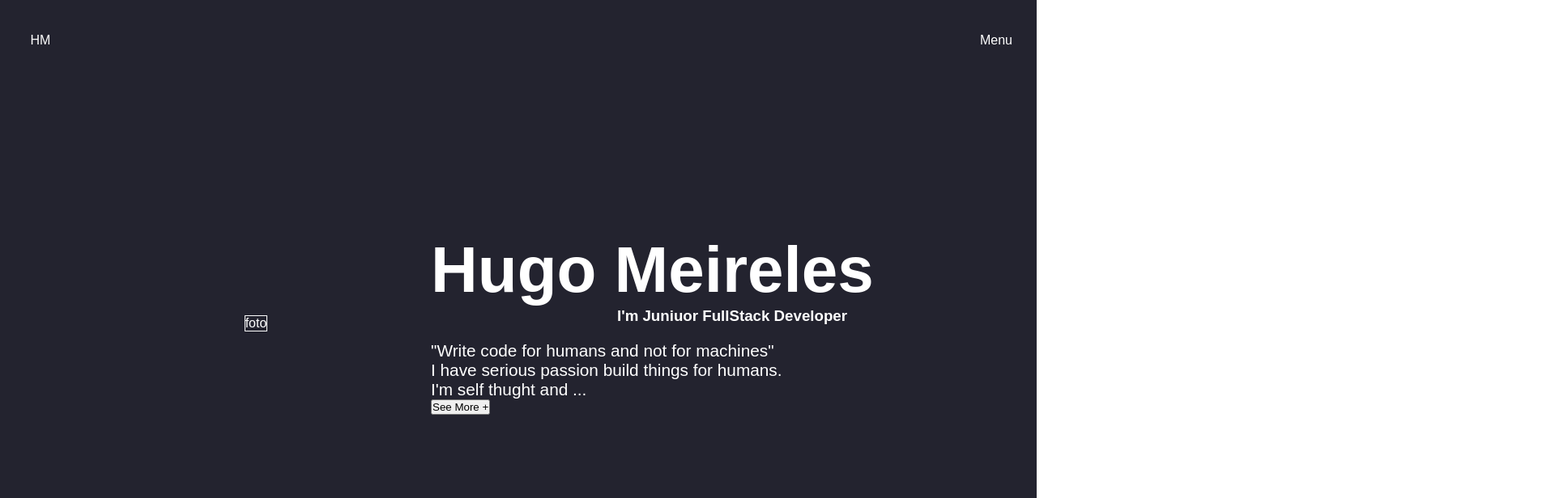
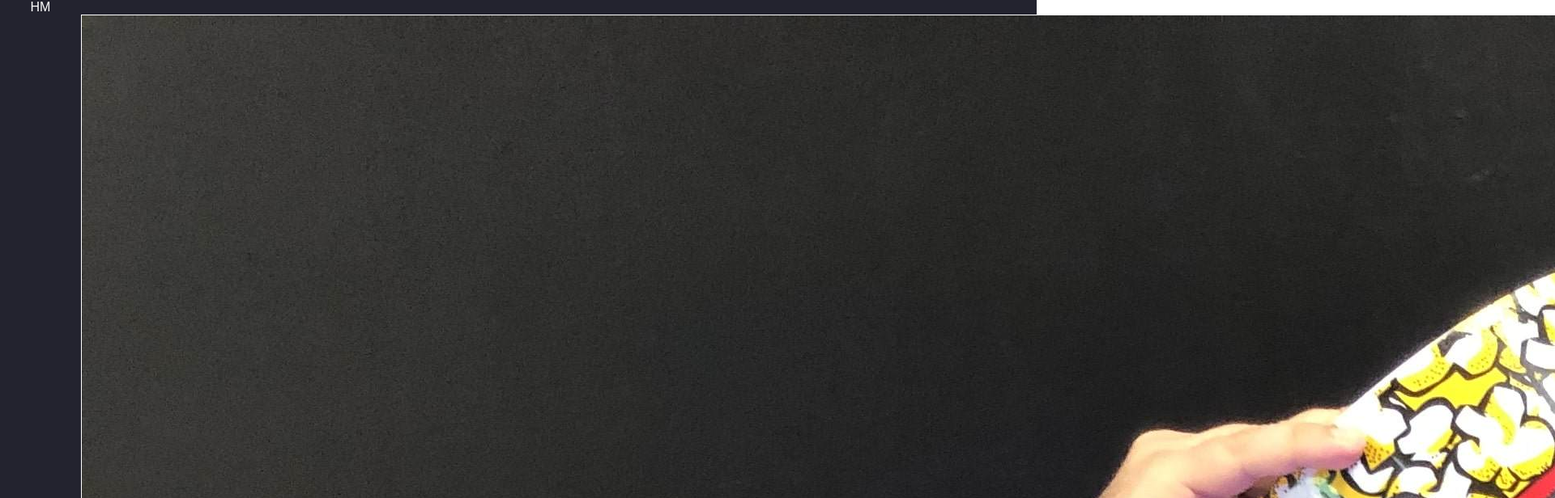
Before and after one commit to HMhugomeireles/hugomeireles.com, a React app: page / in a window 1280 px wide. Shown: the top 616 px of the page at 81% size, 1920 px wide, since content can reach past the window. Built offline with nearby package versions, Linux system fonts and the light colour scheme; the HTML template or start-up script is replaced by a standard one.

Commit message:
isert file-loader on webpack config to load image

```diff
--- a/package.json
+++ b/package.json
@@ -36,6 +36,7 @@
     "@babel/preset-env": "^7.1.0",
     "@babel/preset-react": "^7.0.0",
     "babel-loader": "^8.0.4",
+    "file-loader": "^3.0.1",
     "prop-types": "^15.7.2",
     "react-hot-loader": "^4.3.11",
     "webpack": "^4.23.1",
--- a/src/client/containers/home/show/index.js
+++ b/src/client/containers/home/show/index.js
@@ -2,6 +2,7 @@ import React, { Component } from 'react'
 import { ThemeProvider } from 'styled-components'
 import * as Context from './../../context'
 import { Logo, Hamburger, SocialLinks } from './../../../components'
+import foto from './hugomeireles.jpg'
 import {
   Scene, SectionLogo,
   SectionHamburger, SectionFoto, SectionIntro, SectionSocialLinks,
@@ -23,7 +24,7 @@ class Home extends Component {
                 <Hamburger />
               </SectionHamburger>
               <SectionFoto>
-                foto
+                <img src={foto} alt="foto"/>
               </SectionFoto>
               <SectionIntro>
                 <h1>Hugo Meireles</h1>
--- a/webpack.config.js
+++ b/webpack.config.js
@@ -8,6 +8,12 @@ module.exports = {
         test: /\.(js|jsx)$/,
         exclude: /node_modules/,
         use: ['babel-loader']
+      },
+      {
+        test: /\.(png|svg|jpg|gif)$/,
+        use: [
+          'file-loader'
+        ]
       }
     ]
   },
```
Also changed, not shown: src/client/containers/home/show/hugomeireles.jpg (added), 1 other file (tests, documents, lock files or other folders).
